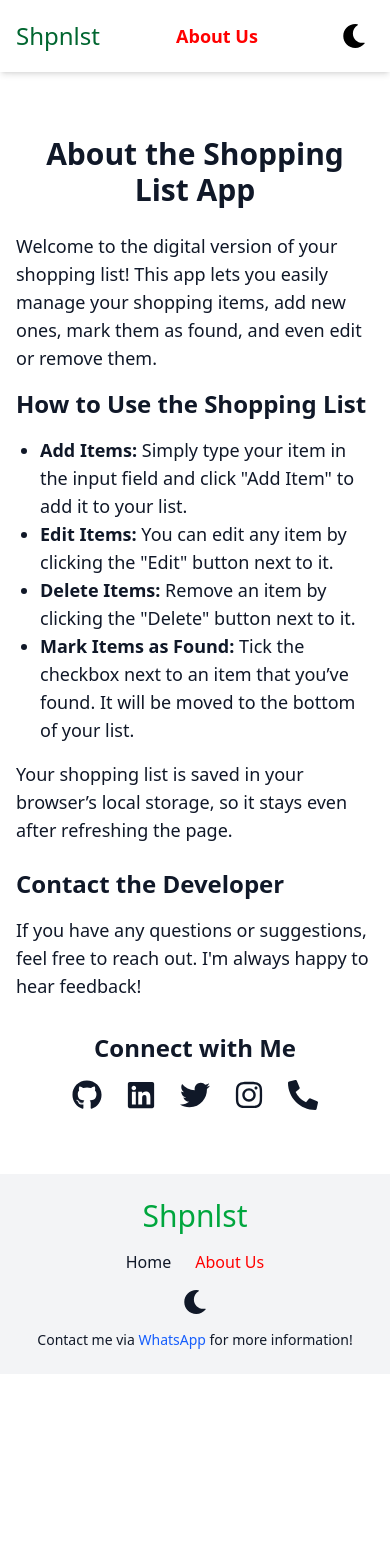
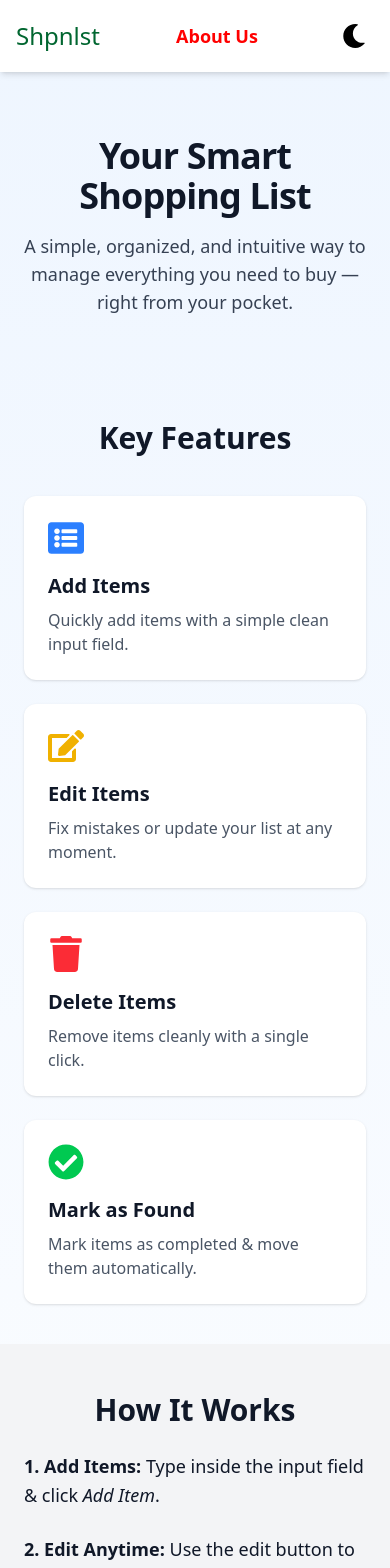
Before and after one commit to stephen-nene/Shpnlst, a React (Vite) app: page /about in a window 390 px wide. Shown: the top 1568 px of the page. Before the commit the page ends 1374 px from the top, so only its background shows below. Built offline with nearby package versions, Linux system fonts and the light colour scheme; a web font is replaced by a local one.

Commit message:
Update About.tsx

```diff
--- a/src/Components/pages/About.tsx
+++ b/src/Components/pages/About.tsx
@@ -6,123 +6,152 @@ import {
   FaTwitter,
   FaInstagram,
 } from "react-icons/fa";
+import { FaListAlt, FaEdit, FaTrash, FaCheckCircle } from "react-icons/fa";
 
 export default function About() {
   return (
-    <div className="min-h-screen bg-white dark:bg-gray-800 text-gray-900 dark:text-white">
-      {/* Adding meta tags for SEO */}
+    <div className="min-h-screen bg-gradient-to-b from-blue-50 to-white dark:from-gray-900 dark:to-gray-800 text-gray-900 dark:text-gray-100">
       <Helmet>
         <title>About the Shopping List App</title>
         <meta
           name="description"
-          content="This app lets you easily manage your shopping items, add new ones, mark them as found, and even edit or remove them."
-        />
-        <meta property="og:title" content="About the Shopping List App" />
-        <meta
-          property="og:description"
-          content="A digital shopping list app that helps you manage and organize your items."
-        />
-        <meta
-          property="og:image"
-          content="https://www.example.com/path-to-image.jpg" // Add your image URL here
-        />
-        <meta property="og:url" content="https://www.example.com/about" />
-        <meta name="twitter:card" content="summary_large_image" />
-        <meta name="twitter:title" content="About the Shopping List App" />
-        <meta
-          name="twitter:description"
-          content="This app helps you manage your shopping list with ease."
-        />
-        <meta
-          name="twitter:image"
-          content="https://www.example.com/path-to-image.jpg" // Add your image URL here
+          content="A clean and simple digital shopping list app to keep your items organized."
         />
       </Helmet>
 
-      <div className="max-w-3xl mx-auto px-4 py-16">
-        <h1 className="text-3xl font-bold text-center mb-6">
-          About the Shopping List App
+      {/* HERO SECTION */}
+      <section className="text-center py-16 px-6">
+        <h1 className="text-4xl font-extrabold tracking-tight mb-4">
+          Your Smart Shopping List
         </h1>
-        <p className="text-lg mb-4">
-          Welcome to the digital version of your shopping list! This app lets
-          you easily manage your shopping items, add new ones, mark them as
-          found, and even edit or remove them.
+        <p className="max-w-2xl mx-auto text-lg text-gray-700 dark:text-gray-300">
+          A simple, organized, and intuitive way to manage everything you need
+          to buy — right from your pocket.
         </p>
-        <h2 className="text-2xl font-semibold mb-4">
-          How to Use the Shopping List
-        </h2>
-        <ul className="list-disc pl-6 mb-4 text-lg">
+      </section>
+
+      {/* FEATURES SECTION */}
+      <section className="max-w-5xl mx-auto px-6 py-10">
+        <h2 className="text-3xl font-bold text-center mb-10">Key Features</h2>
+
+        <div className="grid sm:grid-cols-2 lg:grid-cols-4 gap-6">
+          <div className="p-6 bg-white dark:bg-gray-700 rounded-xl shadow hover:shadow-xl transition">
+            <FaListAlt className="text-blue-500 dark:text-blue-400 text-4xl mb-4" />
+            <h3 className="font-semibold text-xl mb-2">Add Items</h3>
+            <p className="text-gray-600 dark:text-gray-300">
+              Quickly add items with a simple clean input field.
+            </p>
+          </div>
+
+          <div className="p-6 bg-white dark:bg-gray-700 rounded-xl shadow hover:shadow-xl transition">
+            <FaEdit className="text-yellow-500 dark:text-yellow-400 text-4xl mb-4" />
+            <h3 className="font-semibold text-xl mb-2">Edit Items</h3>
+            <p className="text-gray-600 dark:text-gray-300">
+              Fix mistakes or update your list at any moment.
+            </p>
+          </div>
+
+          <div className="p-6 bg-white dark:bg-gray-700 rounded-xl shadow hover:shadow-xl transition">
+            <FaTrash className="text-red-500 dark:text-red-400 text-4xl mb-4" />
+            <h3 className="font-semibold text-xl mb-2">Delete Items</h3>
+            <p className="text-gray-600 dark:text-gray-300">
+              Remove items cleanly with a single click.
+            </p>
+          </div>
+
+          <div className="p-6 bg-white dark:bg-gray-700 rounded-xl shadow hover:shadow-xl transition">
+            <FaCheckCircle className="text-green-500 dark:text-green-400 text-4xl mb-4" />
+            <h3 className="font-semibold text-xl mb-2">Mark as Found</h3>
+            <p className="text-gray-600 dark:text-gray-300">
+              Mark items as completed & move them automatically.
+            </p>
+          </div>
+        </div>
+      </section>
+
+      {/* HOW TO USE SECTION */}
+      <section className="px-6 py-12 bg-gray-100 dark:bg-gray-700/40">
+        <div className="max-w-3xl mx-auto">
+          <h2 className="text-3xl font-bold mb-6 text-center">How It Works</h2>
+
+          <ul className="space-y-6 text-lg leading-relaxed">
             <li>
-            <strong>Add Items:</strong> Simply type your item in the input field
-            and click "Add Item" to add it to your list.
+              <strong className="font-bold">1. Add Items:</strong> Type inside
+              the input field & click <em>Add Item</em>.
             </li>
             <li>
-            <strong>Edit Items:</strong> You can edit any item by clicking the
-            "Edit" button next to it.
+              <strong className="font-bold">2. Edit Anytime:</strong> Use the
+              edit button to adjust names or quantities.
             </li>
             <li>
-            <strong>Delete Items:</strong> Remove an item by clicking the
-            "Delete" button next to it.
+              <strong className="font-bold">3. Remove Items:</strong> Clean up
+              your list by deleting items you no longer need.
             </li>
             <li>
-            <strong>Mark Items as Found:</strong> Tick the checkbox next to an
-            item that you’ve found. It will be moved to the bottom of your list.
+              <strong className="font-bold">4. Mark Items as Found:</strong>{" "}
+              Click the checkbox to move them to the bottom as completed.
             </li>
           </ul>
-        <p className="text-lg mb-6">
-          Your shopping list is saved in your browser’s local storage, so it
-          stays even after refreshing the page.
+        </div>
+      </section>
+
+      {/* CONTACT SECTION */}
+      <section className="max-w-xl mx-auto px-6 py-14">
+        <h2 className="text-3xl font-bold text-center mb-8">
+          Connect with the Developer
+        </h2>
+
+        <div className="bg-white dark:bg-gray-700 shadow-xl rounded-xl p-8 text-center">
+          <p className="text-lg text-gray-700 dark:text-gray-300 mb-6">
+            Have feedback or ideas? I'd love to hear from you.
           </p>
 
-        <h2 className="text-2xl font-semibold mb-4">Contact the Developer</h2>
-        <p className="text-lg mb-4">
-          If you have any questions or suggestions, feel free to reach out. I'm
-          always happy to hear feedback!
-        </p>
-        <div className="text-center mt-8">
-          <h2 className="text-2xl font-bold mb-4">Connect with Me</h2>
           <div className="flex justify-center space-x-6">
             <a
               href="https://github.com/stephen-nene"
               target="_blank"
               rel="noopener noreferrer"
-              className="text-gray-900 dark:text-white hover:text-blue-600 dark:hover:text-blue-400"
+              className="hover:text-blue-600 dark:hover:text-blue-400 transition"
             >
               <FaGithub size={30} />
             </a>
+
             <a
               href="https://www.linkedin.com/in/stevenene"
               target="_blank"
               rel="noopener noreferrer"
-              className="text-gray-900 dark:text-white hover:text-blue-600 dark:hover:text-blue-400"
+              className="hover:text-blue-600 dark:hover:text-blue-400 transition"
             >
               <FaLinkedin size={30} />
             </a>
+
             <a
               href="https://twitter.com/stephen_nene"
               target="_blank"
               rel="noopener noreferrer"
-              className="text-gray-900 dark:text-white hover:text-blue-600 dark:hover:text-blue-400"
+              className="hover:text-blue-600 transition"
             >
               <FaTwitter size={30} />
             </a>
+
             <a
               href="https://www.instagram.com/stephen_nene"
               target="_blank"
               rel="noopener noreferrer"
-              className="text-gray-900 dark:text-white hover:text-pink-600 dark:hover:text-pink-400"
+              className="hover:text-pink-500 transition"
             >
               <FaInstagram size={30} />
             </a>
+
             <a
               href="tel:+254741780..."
-              className="text-gray-900 dark:text-white hover:text-green-600 dark:hover:text-green-400"
+              className="hover:text-green-600 transition"
             >
               <FaPhoneAlt size={30} />
             </a>
           </div>
         </div>
-      </div>
+      </section>
     </div>
   );
 }
```
Lines whose indentation alone changed are shown as unchanged.
